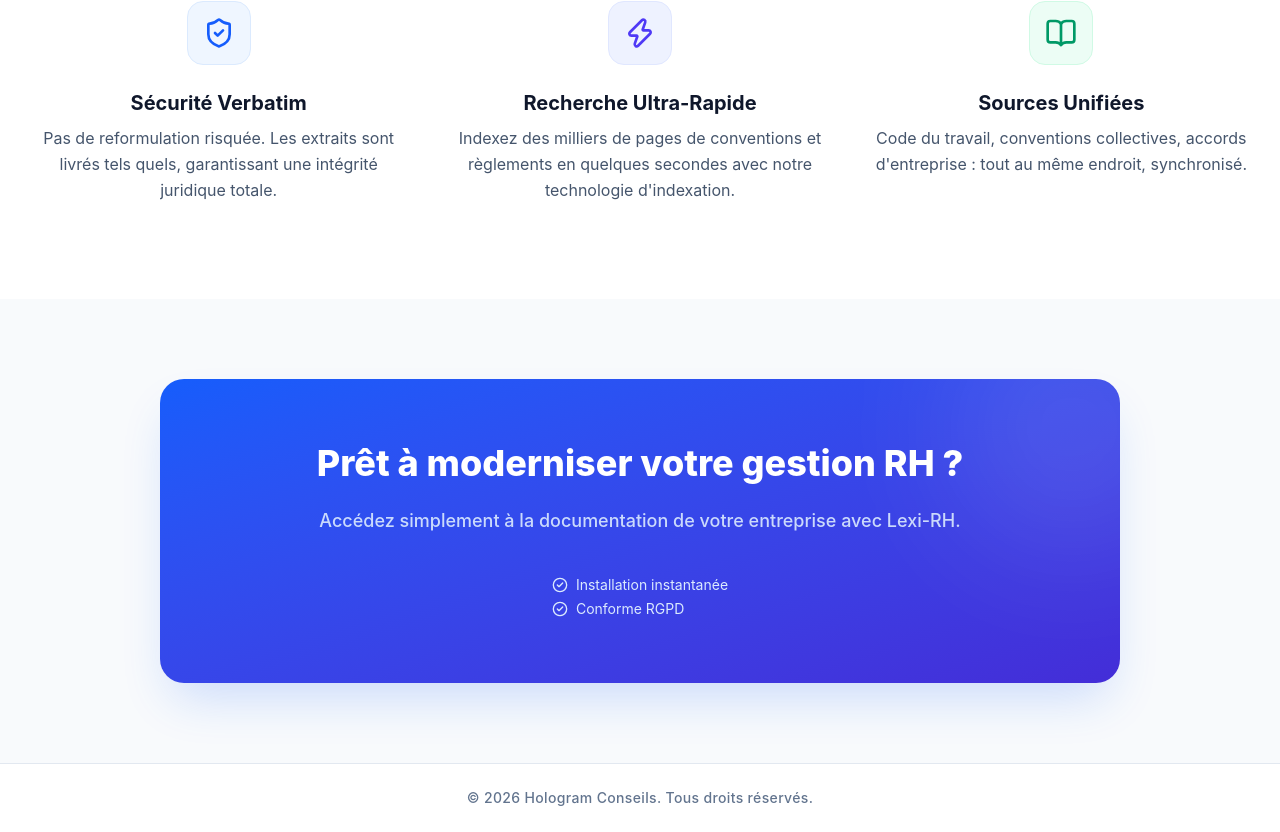
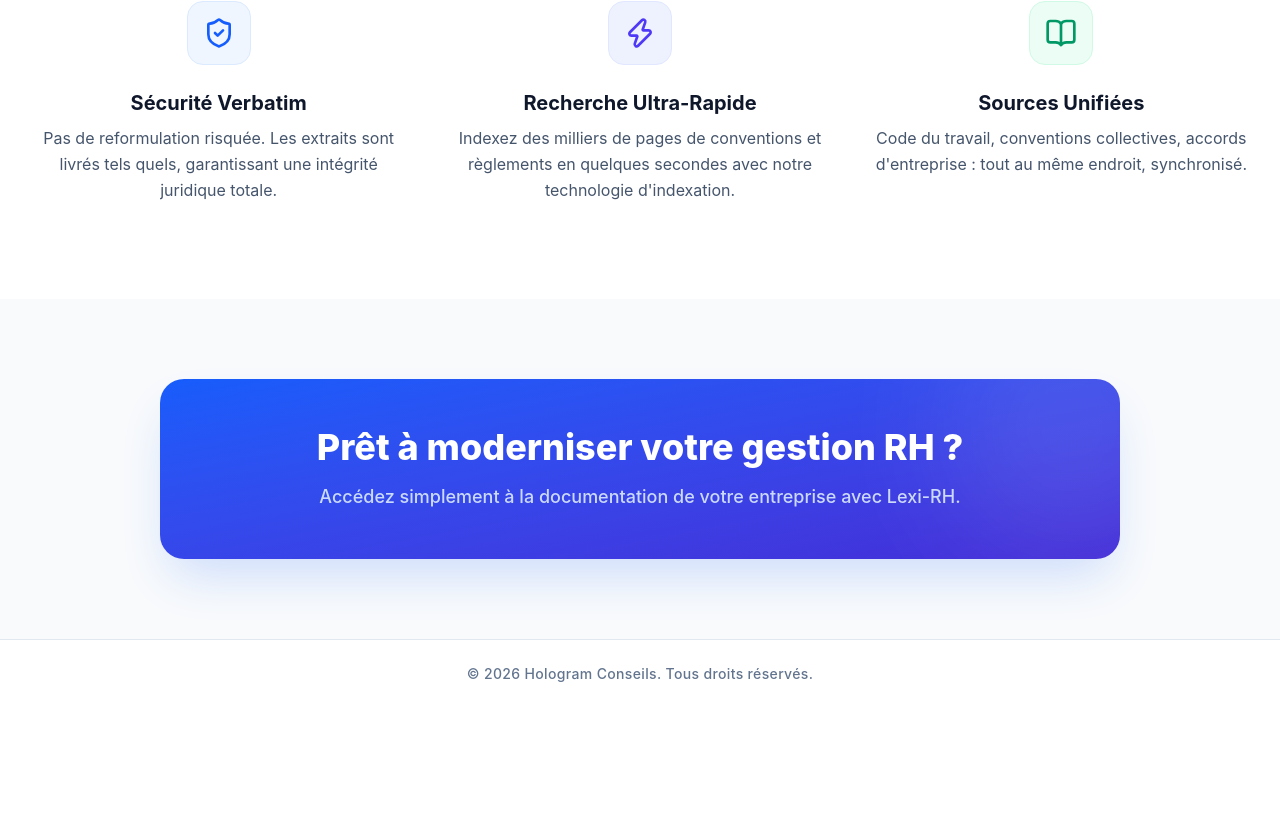
Before and after one commit to hologramconseils/lexi-rh, a React (Vite) app in the folder frontend/: page / in a window 1280 px wide. Shown: the part 655-1487 px from the top of the page. After the commit the page ends 1363 px from the top, so only its background shows below. Built offline with nearby package versions, Linux system fonts and the light colour scheme; no server answers.

Commit message:
UI: Clean up lower landing page section. Remove redundant labels and adjust block dimensions.

```diff
--- a/frontend/src/pages/Landing.tsx
+++ b/frontend/src/pages/Landing.tsx
@@ -1,6 +1,6 @@
 import React from 'react';
 import { Link } from 'react-router-dom';
-import { BookOpen, ShieldCheck, Zap, ArrowRight, CheckCircle2 } from 'lucide-react';
+import { BookOpen, ShieldCheck, Zap, ArrowRight } from 'lucide-react';
 import Navbar from '../components/Navbar';
 import Footer from '../components/Footer';
 
@@ -81,24 +81,13 @@ const Landing: React.FC = () => {
         {/* Cta Section */}
         <section className="py-20">
            <div className="max-w-5xl mx-auto px-4 sm:px-6 lg:px-8">
-              <div className="bg-gradient-to-br from-blue-600 to-indigo-700 rounded-3xl p-10 sm:p-16 text-center text-white relative overflow-hidden shadow-2xl shadow-blue-600/20">
+              <div className="bg-gradient-to-br from-blue-600 to-indigo-700 rounded-3xl p-10 sm:p-12 text-center text-white relative overflow-hidden shadow-2xl shadow-blue-600/20">
                  <div className="absolute top-0 right-0 w-64 h-64 bg-white/10 rounded-full -mr-20 -mt-20 blur-3xl"></div>
-                 <h2 className="text-3xl sm:text-4xl font-extrabold mb-6 relative">Prêt à moderniser votre gestion RH ?</h2>
-                 <p className="text-lg text-blue-100 mb-10 max-w-2xl mx-auto relative opacity-90 font-medium font-inter">
+                 <h2 className="text-3xl sm:text-4xl font-extrabold mb-4 relative">Prêt à moderniser votre gestion RH ?</h2>
+                 <p className="text-lg text-blue-100 max-w-2xl mx-auto relative opacity-90 font-medium font-inter">
                     Accédez simplement à la documentation de votre entreprise avec Lexi-RH.
                  </p>
-                  <div className="flex flex-wrap items-center justify-center gap-6 relative">
-                    <div className="flex flex-col text-left">
-                       <div className="flex items-center space-x-2 text-sm text-blue-100 mb-1">
-                          <CheckCircle2 className="w-4 h-4" />
-                          <span>Installation instantanée</span>
-                       </div>
-                       <div className="flex items-center space-x-2 text-sm text-blue-100">
-                          <CheckCircle2 className="w-4 h-4" />
-                          <span>Conforme RGPD</span>
-                       </div>
-                    </div>
-                 </div>
+                  {/* Textes supprimés p/ PRD */}
               </div>
            </div>
         </section>
```
